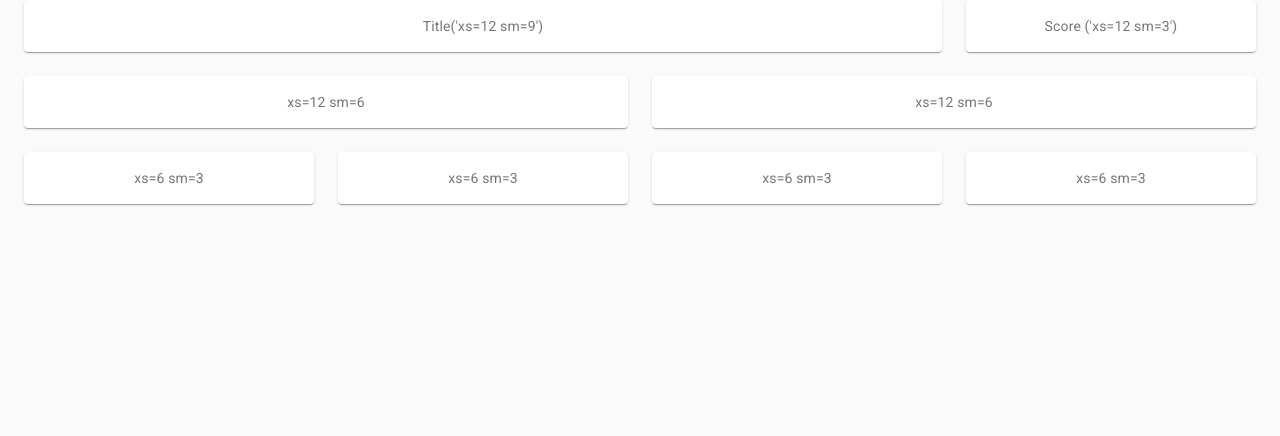
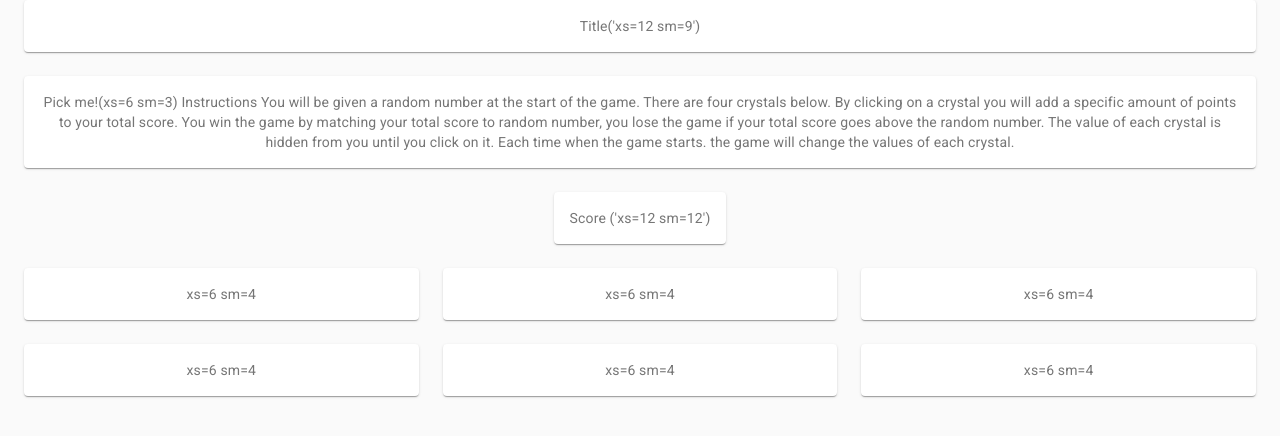
Before and after one commit to jm27/React-Crystals, a React (Create React App) app in the folder crystal-game/: page / in a window 1280 px wide. Shown: the top 436 px of the page. Built offline with nearby package versions, Linux system fonts and the light colour scheme.

Commit message:
Grid setup done added crystal component

```diff
--- a/crystal-game/src/Components/CenteredGrid.jsx
+++ b/crystal-game/src/Components/CenteredGrid.jsx
@@ -20,29 +20,50 @@ export default function CenteredGrid() {
     return (
         <div className={classes.root}>
             <Grid container spacing={3}>
-        <Grid item xs={12} sm={9}>
+                <Grid item xs={12} sm={12}>
                     <Paper className={classes.paper}>Title('xs=12 sm=9')</Paper>
                 </Grid>
-        <Grid item xs={12} sm={3}>
-          <Paper className={classes.paper}>Score ('xs=12 sm=3')</Paper>
+                <Grid container
+                   container
+                   direction="column"
+                   justify="flex-start"
+                   alignItems="flex-start"
+                 item xs={12} sm={12}>
+                    <Paper className={classes.paper}>Pick me!(xs=6 sm=3) Instructions
+You will be given a random number at the start of the game.
+
+There are four crystals below. By clicking on a crystal you will add a specific amount of points to your total score.
+
+You win the game by matching your total score to random number, you lose the game if your total score goes above the random number.
+
+The value of each crystal is hidden from you until you click on it.
+
+Each time when the game starts. the game will change the values of each crystal.</Paper>
                 </Grid>
-        <Grid item xs={12} sm={6}>
-          <Paper className={classes.paper}>xs=12 sm=6</Paper>
+                <Grid item xs={12} sm={12}
+                    container
+                    direction="row"
+                    justify="center"
+                    alignItems="center">
+                    <Paper className={classes.paper}>Score ('xs=12 sm=12')</Paper>
                 </Grid>
-        <Grid item xs={12} sm={6}>
-          <Paper className={classes.paper}>xs=12 sm=6</Paper>
+                <Grid item xs={6} sm={4}>
+                    <Paper className={classes.paper}>xs=6 sm=4</Paper>
                 </Grid>
-        <Grid item xs={6} sm={3}>
-          <Paper className={classes.paper}>xs=6 sm=3</Paper>
+                <Grid item xs={6} sm={4}>
+                    <Paper className={classes.paper}>xs=6 sm=4</Paper>
                 </Grid>
-        <Grid item xs={6} sm={3}>
-          <Paper className={classes.paper}>xs=6 sm=3</Paper>
+                <Grid item xs={6} sm={4}>
+                    <Paper className={classes.paper}>xs=6 sm=4</Paper>
                 </Grid>
-        <Grid item xs={6} sm={3}>
-          <Paper className={classes.paper}>xs=6 sm=3</Paper>
+                <Grid item xs={6} sm={4}>
+                    <Paper className={classes.paper}>xs=6 sm=4</Paper>
                 </Grid>
-        <Grid item xs={6} sm={3}>
-          <Paper className={classes.paper}>xs=6 sm=3</Paper>
+                <Grid item xs={6} sm={4}>
+                    <Paper className={classes.paper}>xs=6 sm=4</Paper>
+                </Grid>
+                <Grid item xs={6} sm={4}>
+                    <Paper className={classes.paper}>xs=6 sm=4</Paper>
                 </Grid>
             </Grid>
         </div>
--- a/crystal-game/src/Components/FluidContainer.jsx
+++ b/crystal-game/src/Components/FluidContainer.jsx
@@ -8,7 +8,7 @@ export default function SimpleContainer() {
   return (
     <React.Fragment>
       <CssBaseline />
-      <Container maxWidth="l">
+      <Container maxWidth="m">
         <CenteredGrid/>
       </Container>
     </React.Fragment>
```
Also changed, not shown: crystal-game/src/Components/Crystal.jsx (added, +8 -0 lines), crystal-game/public/logo192.png (deleted), crystal-game/public/logo512.png (deleted). Lines whose indentation alone changed are shown as unchanged.
